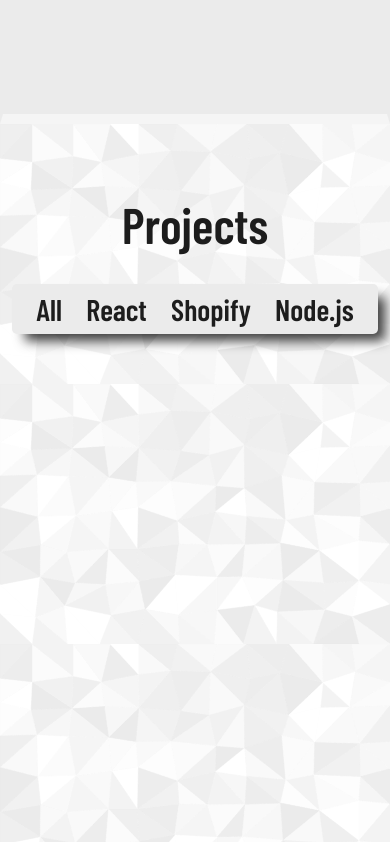
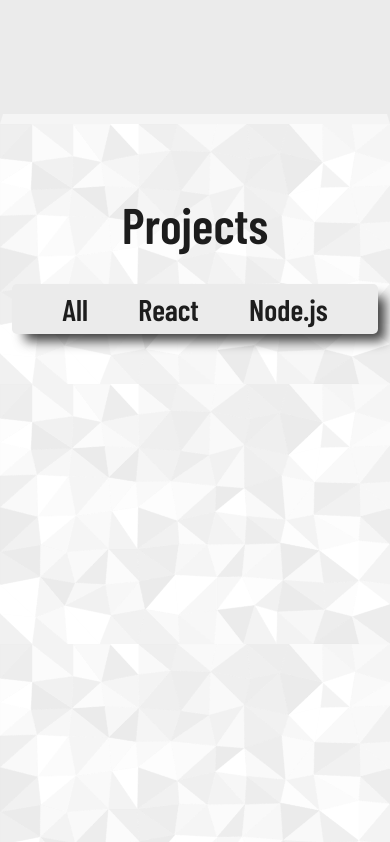
Before and after one commit to HunterBrennan1/Brennan.dev, a React (Create React App) app in the folder personal-portfolio/: page / in a window 390 px wide. Shown: the part 1380-2222 px from the top of the page. Built offline with nearby package versions, Linux system fonts and the light colour scheme.

Commit message:
removed first project until I can fill it

```diff
--- a/personal-portfolio/src/App.css
+++ b/personal-portfolio/src/App.css
@@ -597,12 +597,13 @@
 /* PROJECTS SECTION STYLING  */
 
 .projects-section {
-  height: 2700px;
+  height: auto;
   width: 100%;
   background-image: var(--background-image);
   background-color: var(--background-color);
   color: var(--text-color);
   background-size: contain;
+  padding-bottom: 70px;
 
 }
 
@@ -613,7 +614,7 @@
 .project-container {
   border-radius: 10px;
   padding-left: 0px !important;
-  margin-top: 300px;
+  margin-top: 100px;
   height:500px;
   width:500px;
   display: flex;
@@ -922,9 +923,9 @@
   }
 
 
-  .projects-section {
+  /* .projects-section {
     height: 2200px;
-  }
+  } */
 
   .proj-lower {
     margin-top: 600px;
@@ -1006,9 +1007,9 @@
     width:300px !important;
   }
 
-  .projects-section {
+  /* .projects-section {
     height: 1400px;
-  }
+  } */
 
   .carousel {
     width:300px;
--- a/personal-portfolio/src/components/projects.js
+++ b/personal-portfolio/src/components/projects.js
@@ -38,16 +38,13 @@
                 React
               </a>
               <a href="#" className="sort-btn">
-                Shopify
-              </a>
-              <a href="#" className="sort-btn">
                 Node.js
               </a>
             </div>
 
             {/* FIRST PROJECT CAROUSEL */}
 
-            <Container
+            {/* <Container
               className="project-container container-first"
               data-aos="fade-right"
               data-aos-duration="1800"
@@ -76,11 +73,11 @@
                   />
 
                 </Carousel.Item>
-              </Carousel>
+              </Carousel> */}
 
-              {/* DESCRIPTION */}
+            {/* DESCRIPTION */}
 
-              <div className="project-content-container">
+            {/* <div className="project-content-container">
 
                 <h4>CURRENT PORTFOLIO</h4>
                 <div className="proj-desc-btn-wrap">
@@ -107,7 +104,7 @@
                   </div>
                 </div>
               </div>
-            </Container>
+            </Container> */}
 
             {/* SECOND PROJECT CAROUSEL */}
 
```
